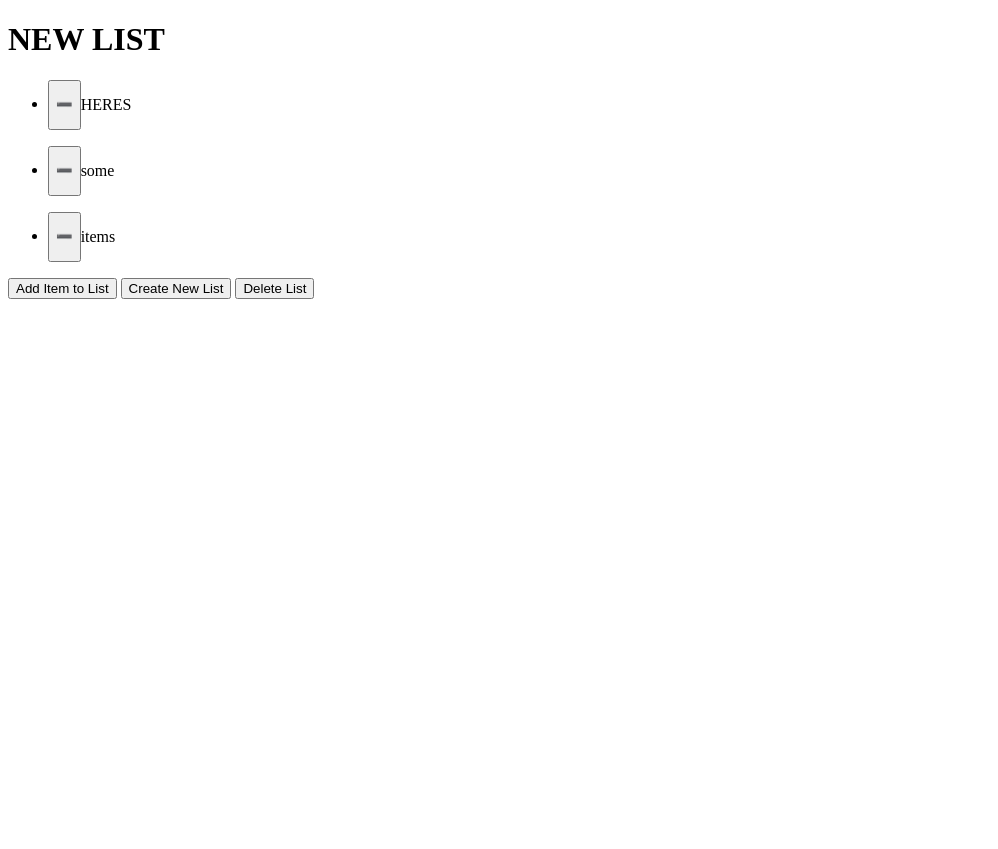
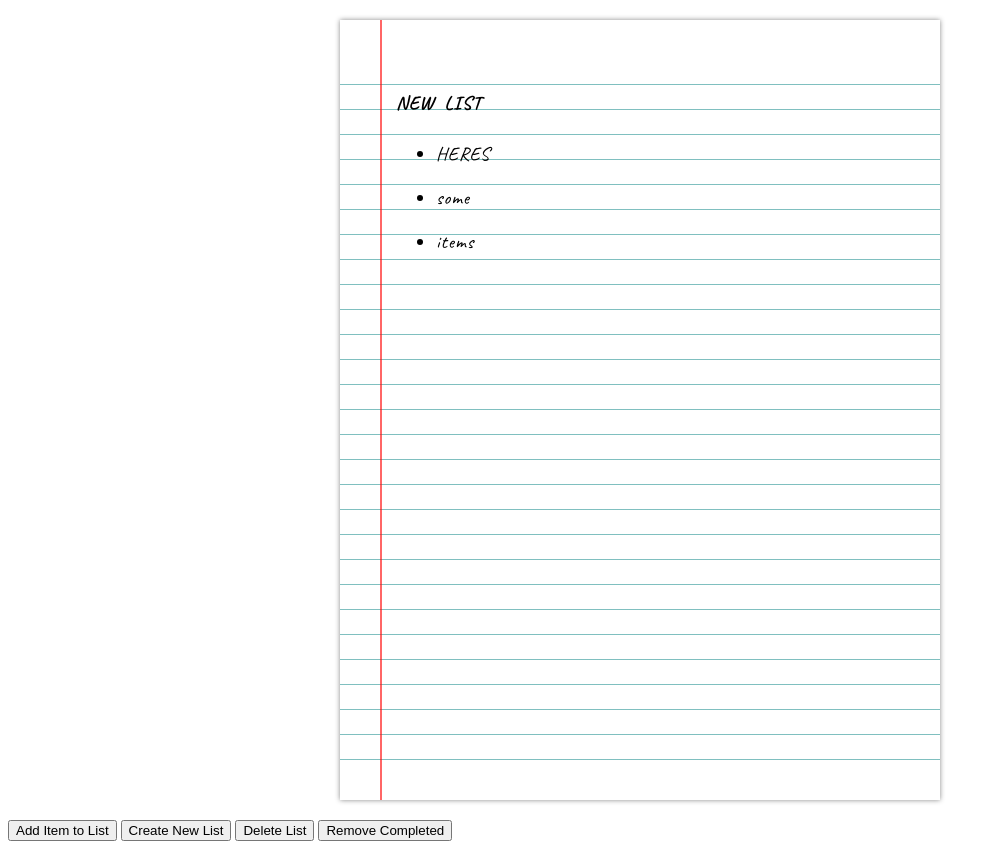
Before and after one commit to dangalansky/To-Do-List, a Flask app: page / in a window 1280 px wide. Shown: the whole page, without its empty margins (0-998 px from the left). Before the commit the page ends 299 px from the top, so only its background shows below. Run offline with Flask 2, Linux system fonts and the light colour scheme.

Commit message:
Add files via upload

```diff
--- a/templates/footer.html
+++ b/templates/footer.html
@@ -1,3 +1,4 @@
+<script src="https://ajax.googleapis.com/ajax/libs/jquery/3.6.0/jquery.min.js"></script>
 <script src="static/js/script.js"></script>
 </body>
 </html>
--- a/templates/header.html
+++ b/templates/header.html
@@ -3,5 +3,6 @@
 <head>
     <meta charset="UTF-8">
     <title>To Do List</title>
+    <link href="https://fonts.googleapis.com/css2?family=Caveat:wght@400;700&display=swap" rel="stylesheet">
     <link rel="stylesheet" href="static/css/styles.css"/>
 </head>
--- a/templates/index.html
+++ b/templates/index.html
@@ -1,25 +1,26 @@
 {% include "header.html" %}
 <body>
+<div id="paper">
+    <div id="pattern">
+        <div id="content">
             {% for row in todo: %}
             {% for item in row: %}
             {% if item == row[0]: %}
-<h1>{{ item }}</h1>
+            <h4>{{ item }}</h4>
             {% else: %}
-
             <ul>
-    <li class="task">
-        <div style="display: flex;">
-        <button class="button" onclick="line()">➖</button>
-        <p>{{ item }}</p>
-        </div>
-    </li>
+                <li>{{ item }}</li>
             </ul>
             {% endif %}
             {% endfor %}
             {% endfor %}
+        </div>
+    </div>
+</div
+
 <a href="{{ url_for('add_to_list') }}"><button>Add Item to List</button></a>
 <a href="{{ url_for('new_list') }}"><button>Create New List</button></a>
 <a href="{{ url_for('delete_list') }}"><button>Delete List</button></a>
-<!--<button onclick="removeComplete()">Remove Completed</button>-->
+<a href="{{ url_for('remove') }}"><button onclick="removeItems()">Remove Completed</button></a>
 
 {% include "footer.html" %}
```
Lines whose indentation alone changed are shown as unchanged.
